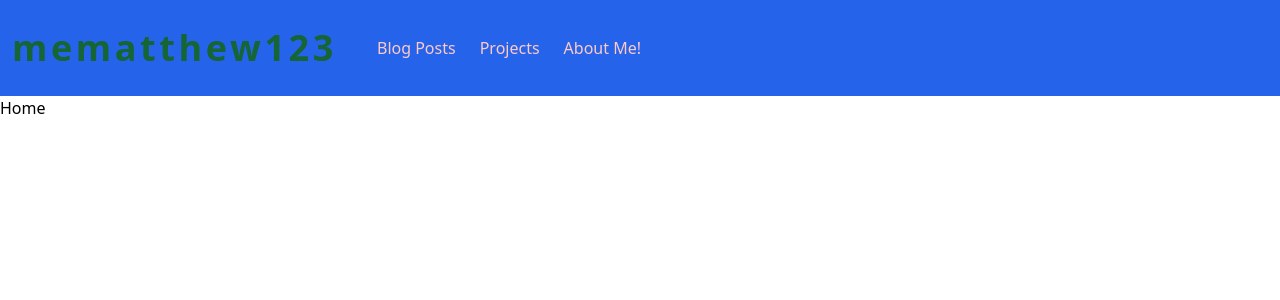
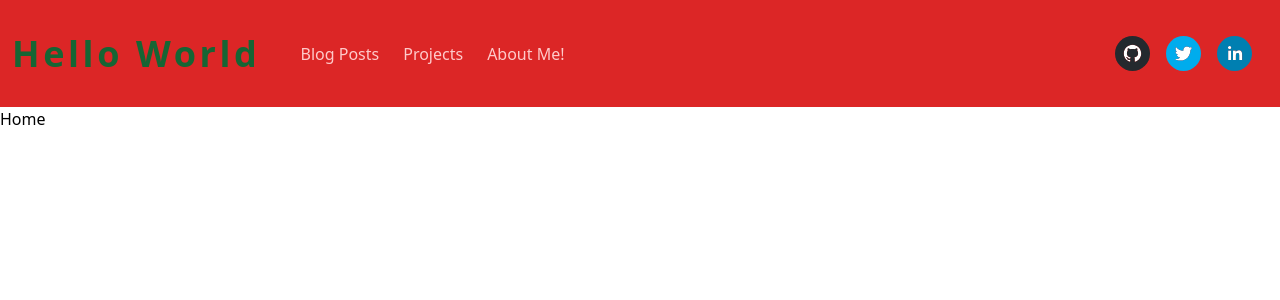
Before and after one commit to mematthew123/Sanity-Portfolio, a React (Create React App) app: page / in a window 1280 px wide. Shown: the top 300 px of the page. Built offline with nearby package versions, Linux system fonts and the light colour scheme.

Commit message:
added social icons and links to NavBar

```diff
--- a/package.json
+++ b/package.json
@@ -1,5 +1,5 @@
 {
-  "name": "traversy-blog",
+  "name": "my-app",
   "version": "0.1.0",
   "private": true,
   "dependencies": {
--- a/src/App.js
+++ b/src/App.js
@@ -1,7 +1,10 @@
 import {BrowserRouter as Router, Route, } from 'react-router-dom';
-import Home from './components/Home';
-import About from './components/About';
-import NavBar from './components/NavBar';
+import About from "./components/About";
+import Post from "./components/Post";
+import Home from "./components/Home";
+import NavBar from "./components/NavBar";
+import Projects from "./components/Projects";
+import SinglePost from "./components/SinglePost";
 
 
 function App() {
@@ -12,6 +15,10 @@ function App() {
         <NavBar />
         <Route exact path="/" component={Home} />
         <Route path="/about" component={About} />
+        <Route path="/post" component={Post} />
+        <Route path="/projects" component={Projects} />
+        <Route path="/post/:id" component={SinglePost} />
+
       </div>
     </Router>
   );
--- a/src/components/NavBar.js
+++ b/src/components/NavBar.js
@@ -1,10 +1,10 @@
 import React from "react";
 import { NavLink } from "react-router-dom";
-
+import { SocialIcon } from "react-social-icons";
 
 export default function NavBar() {
   return (
-    <header className="bg-blue-600">
+    <header className="bg-red-600">
       <div className="container mx-auto flex justify-between">
         <nav className="flex">
           <NavLink
@@ -13,7 +13,7 @@ export default function NavBar() {
             activeClassName="text-white"
             className="inline-flex items-center py-6 px-3 mr-4 text-red-100 hover:text-green-800 text-4xl font-bold cursive tracking-widest"
           >
-            mematthew123
+Hello World
           </NavLink>
 
           <NavLink
@@ -37,9 +37,33 @@ export default function NavBar() {
           >
             About Me!
           </NavLink>
+        </nav>
+        <div className="inline-flex py-3 px-3 my-6">
 
-        </nav>
+        <SocialIcon
+            url="https://github.com/mematthew123"
+            className="mr-4"
+            target="_blank"
+            fgColor="#fff"
+            style={{ height: 35, width: 35 }}
+          />
 
+          <SocialIcon
+            url="https://twitter.com/mematthew123"
+            className="mr-4"
+            target="_blank"
+            fgColor="#fff"
+            style={{ height: 35, width: 35 }}
+          />
+
+          <SocialIcon
+            url="https://linkedin.com/in/mematthew123"
+            className="mr-4"
+            target="_blank"
+            fgColor="#fff"
+            style={{ height: 35, width: 35 }}
+          />
+        </div>
       </div>
     </header>
   );
```
Also changed, not shown: 1 other file (tests, documents, lock files or other folders).
